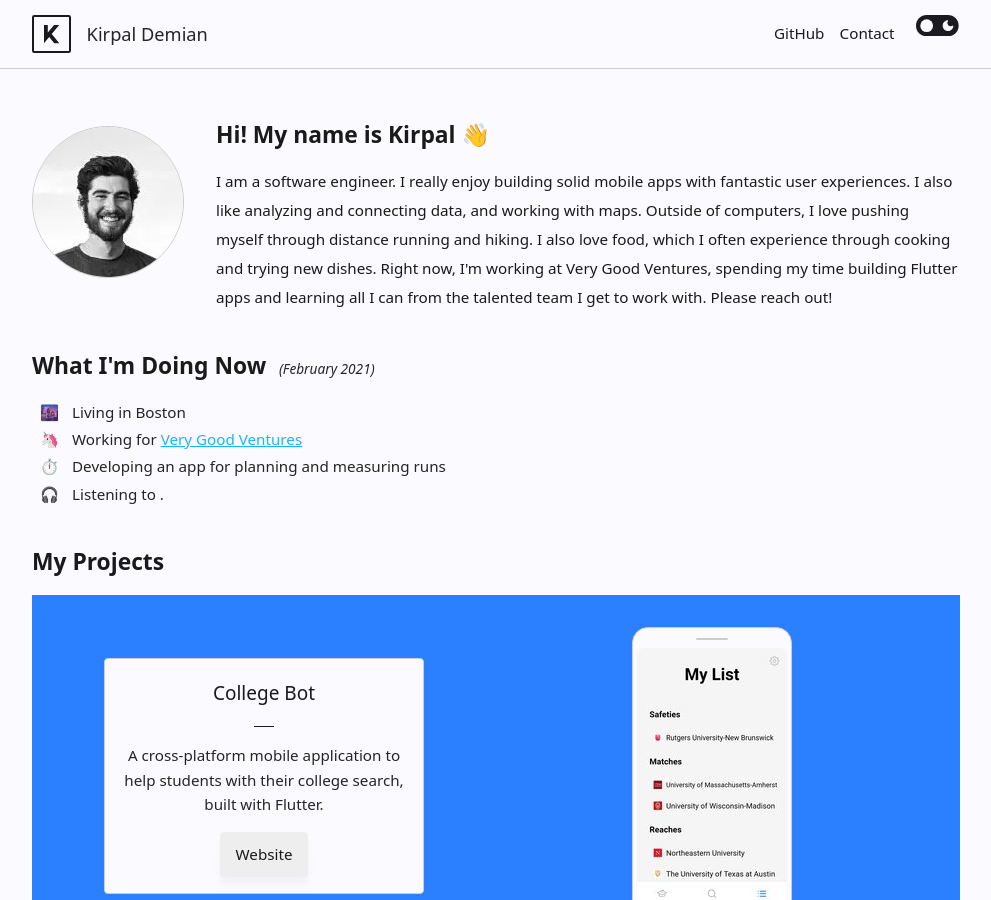
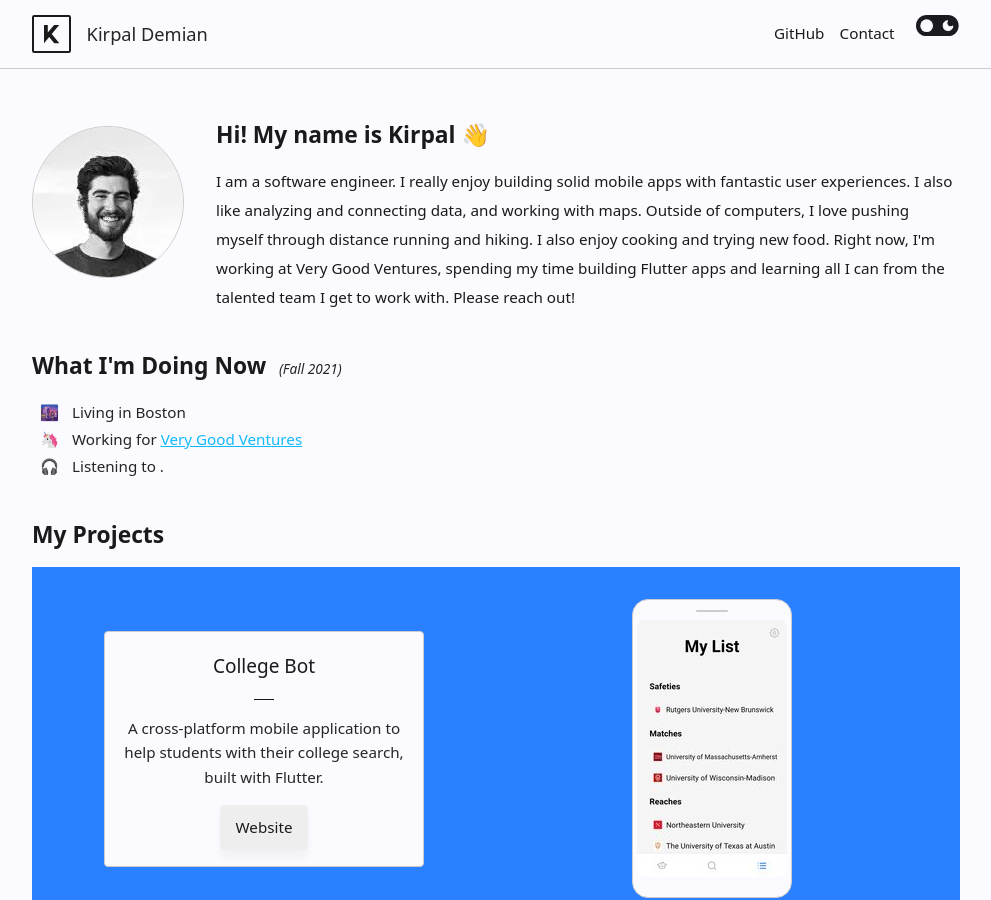
Before and after one commit to Kirpal/kirpal, a Jekyll site: the page built from index.html, in a window 1280 px wide and 900 px high. Shown: the whole window, without its empty margins (144-1135 px from the left). Built offline with Jekyll 4.4.1, drawn with Linux system fonts in a browser that asks for light colours.

Commit message:
small updates

```diff
--- a/_config.yml
+++ b/_config.yml
@@ -3,10 +3,10 @@
 description: >-
   I am a software engineer. I really enjoy building solid mobile apps with fantastic user
   experiences. I also like analyzing and connecting data, and working with maps. Outside of
-  computers, I love pushing myself through distance running and hiking. I also love food, which I
-  often experience through cooking and trying new dishes. Right now, I'm working at
-  Very Good Ventures, spending my time building Flutter apps and learning all I can from the
-  talented team I get to work with. Please reach out!
+  computers, I love pushing myself through distance running and hiking. I also enjoy
+  cooking and trying new food. Right now, I'm working at Very Good Ventures, spending my time
+  building Flutter apps and learning all I can from the talented team I get to work with.
+  Please reach out!
 
 url: "https://kirp.al"
 github_username:  kirpal
--- a/_data/now.yml
+++ b/_data/now.yml
@@ -1,4 +1,4 @@
-date: February 2021
+date: Fall 2021
 items:
   - emoji: "🌆"
     content: "Living in Boston"
@@ -6,7 +6,7 @@
     content: "Working for <a href=\"https://verygood.ventures\" style=\"color: var(--now-vgv-color);\" target=\"_blank\" rel=\"noopener\">Very Good Ventures</a>"
   # - emoji: "🚒"
   #   content: "Developing an <a href=\"https://www.getairhorn.com/\" style=\"color: var(--now-airhorn-color);\" target=\"_blank\" rel=\"noopener\">app</a> for first responder communication"
-  - emoji: "⏱️"
-    content: "Developing an app for planning and measuring runs"
+  # - emoji: "⏱️"
+  #   content: "Developing an app for planning and measuring runs"
   - emoji: "🎧"
     content: "<span id=\"spotify-now-playing\" class=\"loading-dots\">Listening to</span>"
--- a/index.html
+++ b/index.html
@@ -1,6 +1,6 @@
 ---
-title: Web and Mobile Developer
-description: I'm Kirpal Demian, a web and mobile developer studying CS at Northeastern University.
+title: Software Engineer
+description: I'm Kirpal Demian, a software engineer at Very Good Ventures.
 inline_styles:
   - home-critical.scss
 linked_styles:
```
